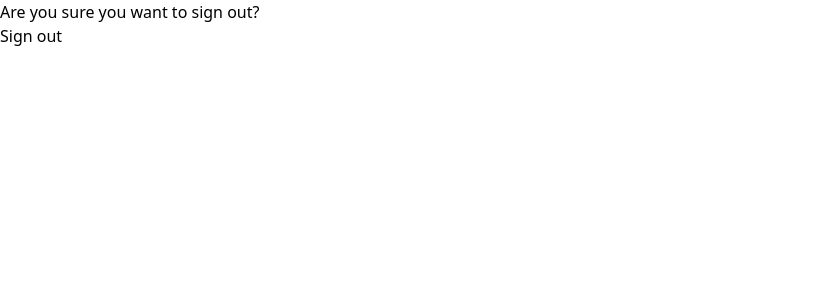
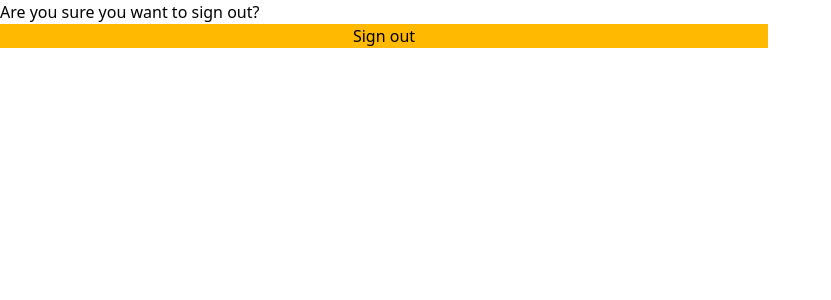
Before and after one commit to oleksiykholod/y, a Next.js app: page /singout in a window 1280 px wide. Shown: the top 300 px of the page, without its empty margins (0-831 px from the left). Built offline with nearby package versions, Linux system fonts and the light colour scheme; no server answers.

Commit message:
modified:   app/singout/page.tsx

```diff
--- a/app/singout/page.tsx
+++ b/app/singout/page.tsx
@@ -4,7 +4,7 @@ export default function SignOutPage() {
   return (
     <div>
       <h5>Are you sure you want to sign out?</h5>
-        <button onClick={async () =>{
+        <button className=" bg-amber-400 w-3xl" onClick={async () =>{
             'use server'
             await signOut();
         }} >Sign out</button>
```
